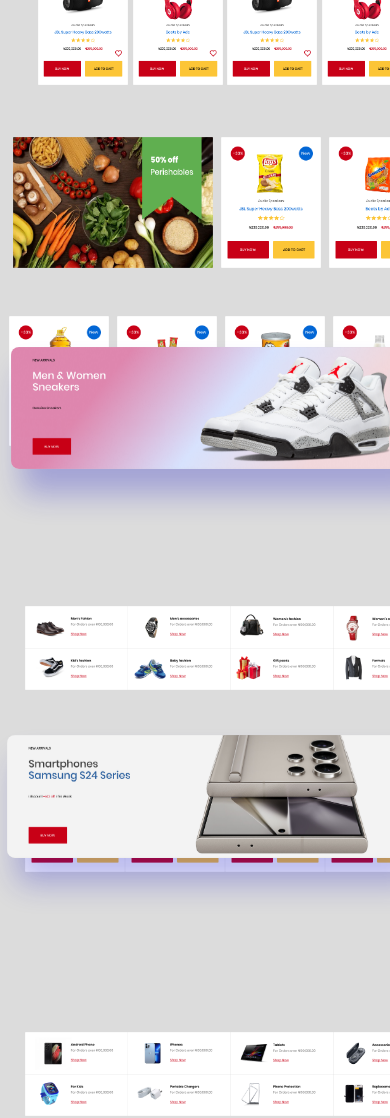
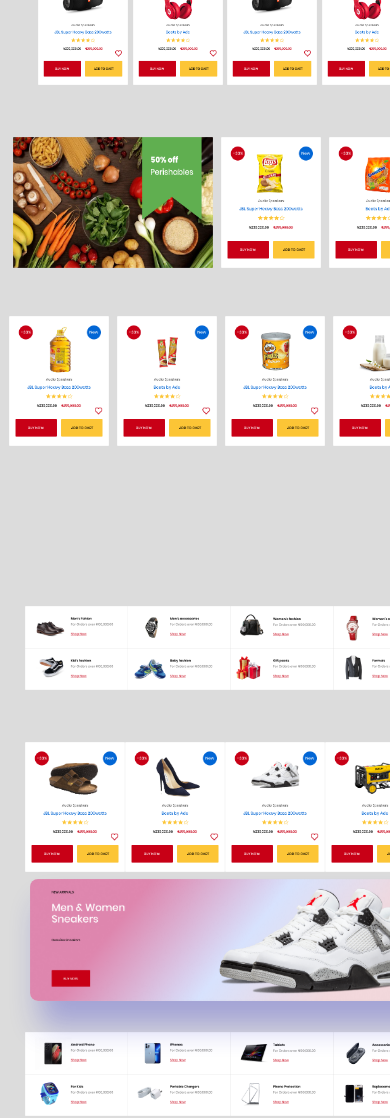
Before and after one commit to kunmi002/LBAN-shop, a plain HTML site: page index.html in a window 390 px wide. Shown: the part 1035-2153 px from the top of the page. Drawn offline with Linux system fonts and the light colour scheme.

Commit message:
first commit

```diff
--- a/Styles/styles04.css
+++ b/Styles/styles04.css
@@ -108,5 +108,14 @@
 }
 
 @media screen and (max-width: 400px) {
-
+    .container2{
+        position: absolute;
+        transform: translate(-50%,-50%);
+        top: 234%;
+        left: 59%;
+        width: 400px;
+        overflow: hidden;
+        border-radius: 8px;
+        box-shadow: 10px 25px 30px rgba(30,30,200,0.3);
+    }
 }
--- a/Styles/styles05.css
+++ b/Styles/styles05.css
@@ -106,5 +106,14 @@
 }
 
 @media screen and (max-width: 400px) {
-
+    .container3{
+        position: absolute;
+        transform: translate(-50%,-50%);
+        top: 298%;
+        left: 59%;
+        width: 400px;
+        overflow: hidden;
+        border-radius: 8px;
+        box-shadow: 10px 25px 30px rgba(30,30,200,0.3);
+    }
 }
```
Also changed, not shown: Styles/styles06.css (line endings or trailing spaces).
